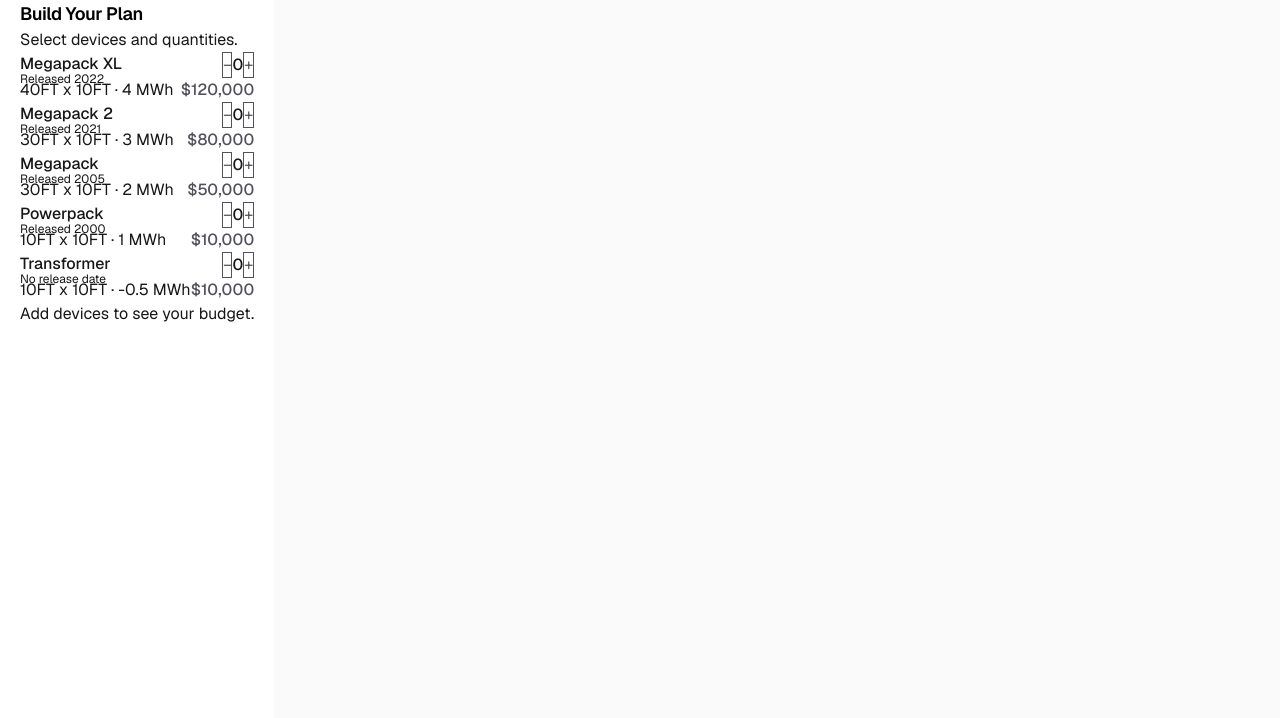
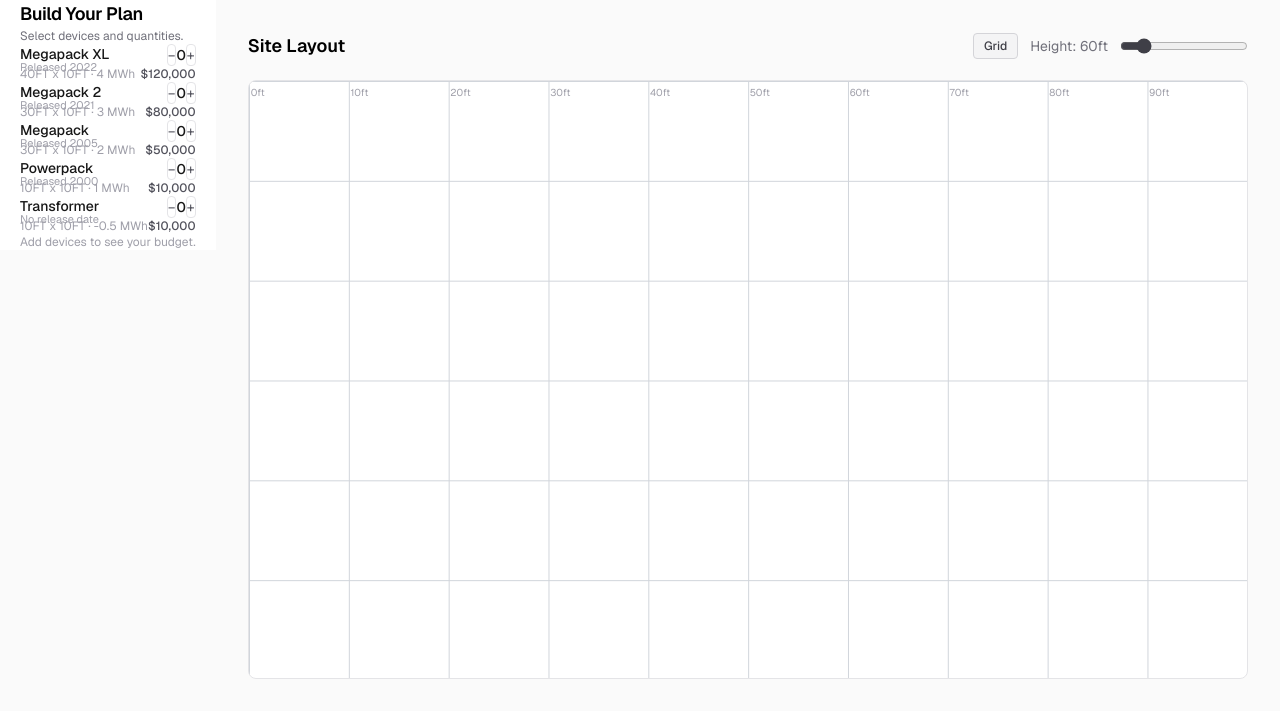
Before and after one commit to obOneKenobi/battery_plan, a Next.js app: page /build in a window 1280 px wide. Shown: the top 718 px of the page. Built offline with nearby package versions, Linux system fonts and the light colour scheme.

Commit message:
Added SiteLayout

```diff
--- /dev/null
+++ b/components/SiteLayout.tsx
@@ -0,0 +1,230 @@
+"use client";
+
+import { useRef, useState, useEffect } from "react";
+import { DEVICES, type DeviceId } from "@/lib/devices";
+
+interface PlacedDevice {
+  instanceId: string;
+  deviceId: DeviceId;
+  x: number;
+  y: number;
+  rotated: boolean;
+  overLimit: boolean;
+}
+
+interface DragState {
+  instanceId: string;
+  startPointerX: number;
+  startPointerY: number;
+  startX: number;
+  startY: number;
+}
+
+const COLORS: Record<DeviceId, string> = {
+  megapackXL: "#3b82f6",
+  megapack2: "#6366f1",
+  megapack: "#8b5cf6",
+  powerpack: "#10b981",
+  transformer: "#f59e0b",
+};
+
+interface SiteLayoutProps {
+  quantities: Record<DeviceId, number>;
+}
+
+export default function SiteLayout({ quantities }: SiteLayoutProps) {
+  const canvasRef = useRef<HTMLDivElement>(null);
+  const [scale, setScale] = useState(8);
+  const [height, setHeight] = useState(60);
+  const [showGrid, setShowGrid] = useState(true);
+  const [placed, setPlaced] = useState<PlacedDevice[]>([]);
+  const dragRef = useRef<DragState | null>(null);
+
+  useEffect(() => {
+    const el = canvasRef.current;
+    if (!el) return;
+    const ro = new ResizeObserver(([entry]) => {
+      setScale(entry.contentRect.width / 100);
+    });
+    ro.observe(el);
+    return () => ro.disconnect();
+  }, []);
+
+  useEffect(() => {
+    setPlaced((prev) => {
+      const counts: Partial<Record<DeviceId, number>> = {};
+      return prev.map((p) => {
+        counts[p.deviceId] = (counts[p.deviceId] ?? 0) + 1;
+        const overLimit = counts[p.deviceId]! > (quantities[p.deviceId] ?? 0);
+        return overLimit === p.overLimit ? p : { ...p, overLimit };
+      });
+    });
+  }, [quantities]);
+
+  const placedCounts = placed.reduce<Partial<Record<DeviceId, number>>>((acc, p) => {
+    acc[p.deviceId] = (acc[p.deviceId] ?? 0) + 1;
+    return acc;
+  }, {});
+
+  function handleDrop(e: React.DragEvent<HTMLDivElement>) {
+    e.preventDefault();
+    const deviceId = e.dataTransfer.getData("deviceId") as DeviceId;
+    if (!deviceId) return;
+    const device = DEVICES.find((d) => d.id === deviceId);
+    if (!device) return;
+    if ((placedCounts[deviceId] ?? 0) >= (quantities[deviceId] ?? 0)) return;
+
+    const rect = canvasRef.current!.getBoundingClientRect();
+    const x = Math.max(0, Math.min((e.clientX - rect.left) / scale - device.width / 2, 100 - device.width));
+    const y = Math.max(0, Math.min((e.clientY - rect.top) / scale - device.depth / 2, height - device.depth));
+
+    setPlaced((prev) => [...prev, { instanceId: `${deviceId}-${Date.now()}`, deviceId, x, y, rotated: false, overLimit: false }]);
+  }
+
+  function startDrag(e: React.PointerEvent, instanceId: string, currentX: number, currentY: number) {
+    e.preventDefault();
+    e.stopPropagation();
+    (e.currentTarget as HTMLElement).setPointerCapture(e.pointerId);
+    dragRef.current = {
+      instanceId,
+      startPointerX: e.clientX,
+      startPointerY: e.clientY,
+      startX: currentX,
+      startY: currentY,
+    };
+  }
+
+  function moveDrag(e: React.PointerEvent, instanceId: string) {
+    if (!dragRef.current || dragRef.current.instanceId !== instanceId) return;
+    const { startPointerX, startPointerY, startX, startY } = dragRef.current;
+    const p = placed.find((item) => item.instanceId === instanceId)!;
+    const device = DEVICES.find((d) => d.id === p.deviceId)!;
+    const w = p.rotated ? device.depth : device.width;
+    const h = p.rotated ? device.width : device.depth;
+    const x = Math.max(0, Math.min(startX + (e.clientX - startPointerX) / scale, 100 - w));
+    const y = Math.max(0, Math.min(startY + (e.clientY - startPointerY) / scale, height - h));
+    setPlaced((prev) => prev.map((item) => (item.instanceId === instanceId ? { ...item, x, y } : item)));
+  }
+
+  function endDrag(e: React.PointerEvent) {
+    (e.currentTarget as HTMLElement).releasePointerCapture(e.pointerId);
+    dragRef.current = null;
+  }
+
+  function rotateDevice(instanceId: string) {
+    setPlaced((prev) =>
+      prev.map((p) => {
+        if (p.instanceId !== instanceId) return p;
+        const device = DEVICES.find((d) => d.id === p.deviceId)!;
+        const newRotated = !p.rotated;
+        const w = newRotated ? device.depth : device.width;
+        const h = newRotated ? device.width : device.depth;
+        return {
+          ...p,
+          rotated: newRotated,
+          x: Math.min(p.x, 100 - w),
+          y: Math.min(p.y, height - h),
+        };
+      })
+    );
+  }
+
+  function removeDevice(instanceId: string) {
+    setPlaced((prev) => prev.filter((p) => p.instanceId !== instanceId));
+  }
+
+  return (
+    <div className="flex h-full flex-col gap-5 p-8">
+      <div className="flex items-center justify-between">
+        <h2 className="text-lg font-semibold text-black dark:text-zinc-50">Site Layout</h2>
+        <div className="flex items-center gap-3">
+          <button
+            onClick={() => setShowGrid((v) => !v)}
+            className={`rounded border px-2.5 py-1 text-xs font-medium transition-colors ${
+              showGrid
+                ? "border-zinc-300 bg-zinc-100 text-zinc-700 dark:border-zinc-700 dark:bg-zinc-800 dark:text-zinc-300"
+                : "border-zinc-200 text-zinc-400 hover:border-zinc-300 hover:text-zinc-600 dark:border-zinc-800 dark:text-zinc-600 dark:hover:text-zinc-400"
+            }`}
+          >
+            Grid
+          </button>
+          <span className="text-sm text-zinc-500 dark:text-zinc-400">Height: {height}ft</span>
+          <input
+            type="range"
+            min={20}
+            max={300}
+            value={height}
+            onChange={(e) => setHeight(Number(e.target.value))}
+            className="w-32 accent-zinc-700 dark:accent-zinc-300"
+          />
+        </div>
+      </div>
+
+      <div className="flex-1 overflow-y-auto overflow-x-hidden">
+        <div
+          ref={canvasRef}
+          className="relative w-full rounded-lg border border-zinc-200 bg-white dark:border-zinc-700 dark:bg-zinc-900"
+          style={{
+            height: height * scale,
+            backgroundImage: showGrid
+              ? `linear-gradient(to right, #d1d5db 1px, transparent 1px), linear-gradient(to bottom, #d1d5db 1px, transparent 1px)`
+              : "none",
+            backgroundSize: `${scale * 10}px ${scale * 10}px`,
+          }}
+          onDragOver={(e) => e.preventDefault()}
+          onDrop={handleDrop}
+        >
+          {Array.from({ length: 11 }, (_, i) => i * 10).map((ft) => (
+            <span
+              key={ft}
+              className="pointer-events-none absolute top-1 text-[10px] text-zinc-400 dark:text-zinc-600"
+              style={{ left: ft * scale + 2 }}
+            >
+              {ft}ft
+            </span>
+          ))}
+
+          {placed.map((p) => {
+            const device = DEVICES.find((d) => d.id === p.deviceId)!;
+            const w = p.rotated ? device.depth : device.width;
+            const h = p.rotated ? device.width : device.depth;
+            return (
+              <div
+                key={p.instanceId}
+                className="group absolute flex cursor-grab items-center justify-center overflow-hidden rounded-sm text-white select-none active:cursor-grabbing"
+                style={{
+                  left: p.x * scale,
+                  top: p.y * scale,
+                  width: w * scale,
+                  height: h * scale,
+                  backgroundColor: COLORS[p.deviceId],
+                  opacity: p.overLimit ? 0.35 : 1,
+                  filter: p.overLimit ? "grayscale(1)" : "none",
+                }}
+                onPointerDown={(e) => startDrag(e, p.instanceId, p.x, p.y)}
+                onPointerMove={(e) => moveDrag(e, p.instanceId)}
+                onPointerUp={endDrag}
+              >
+                <span className="truncate px-1 text-xs font-medium">{device.name}</span>
+                <button
+                  className="absolute left-0.5 top-0.5 hidden h-4 w-4 items-center justify-center rounded-full bg-black/25 text-[11px] hover:bg-black/50 group-hover:flex"
+                  onPointerDown={(e) => e.stopPropagation()}
+                  onClick={() => rotateDevice(p.instanceId)}
+                >
+                  ↻
+                </button>
+                <button
+                  className="absolute right-0.5 top-0.5 hidden h-4 w-4 items-center justify-center rounded-full bg-black/25 text-[11px] hover:bg-black/50 group-hover:flex"
+                  onPointerDown={(e) => e.stopPropagation()}
+                  onClick={() => removeDevice(p.instanceId)}
+                >
+                  ×
+                </button>
+              </div>
+            );
+          })}
+        </div>
+      </div>
+    </div>
+  );
+}
--- a/lib/devices.ts
+++ b/lib/devices.ts
@@ -8,8 +8,8 @@
 export interface Device {
   id: DeviceId;
   name: string;
-  floor: string;
-  dimension: string;
+  width: number;
+  depth: number;
   energyCost: string;
   energyMWh: number;
   price: number;
@@ -20,8 +20,8 @@
   {
     id: "megapackXL",
     name: "Megapack XL",
-    floor: "40FT",
-    dimension: "40FT x 10FT",
+    width: 40,
+    depth: 10,
     energyCost: "4 MWh",
     energyMWh: 4,
     price: 120000,
@@ -30,8 +30,8 @@
   {
     id: "megapack2",
     name: "Megapack 2",
-    floor: "30FT",
-    dimension: "30FT x 10FT",
+    width: 30,
+    depth: 10,
     energyCost: "3 MWh",
     energyMWh: 3,
     price: 80000,
@@ -40,8 +40,8 @@
   {
     id: "megapack",
     name: "Megapack",
-    floor: "30FT",
-    dimension: "30FT x 10FT",
+    width: 30,
+    depth: 10,
     energyCost: "2 MWh",
     energyMWh: 2,
     price: 50000,
@@ -50,8 +50,8 @@
   {
     id: "powerpack",
     name: "Powerpack",
-    floor: "10FT",
-    dimension: "10FT x 10FT",
+    width: 10,
+    depth: 10,
     energyCost: "1 MWh",
     energyMWh: 1,
     price: 10000,
@@ -60,8 +60,8 @@
   {
     id: "transformer",
     name: "Transformer",
-    floor: "10FT",
-    dimension: "10FT x 10FT",
+    width: 10,
+    depth: 10,
     energyCost: "-0.5 MWh",
     energyMWh: -0.5,
     price: 10000,
```
Also changed, not shown: app/build/page.tsx.
